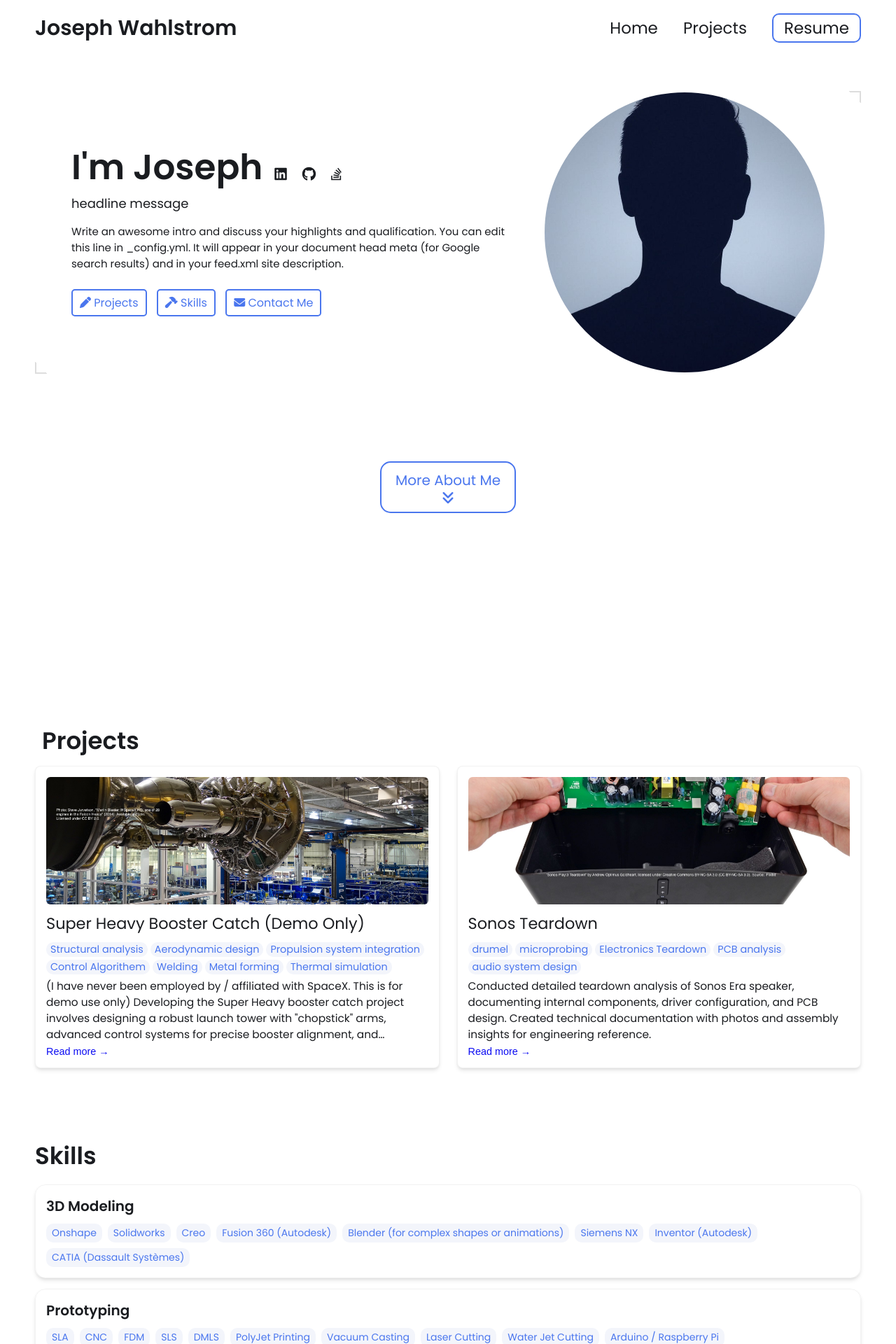
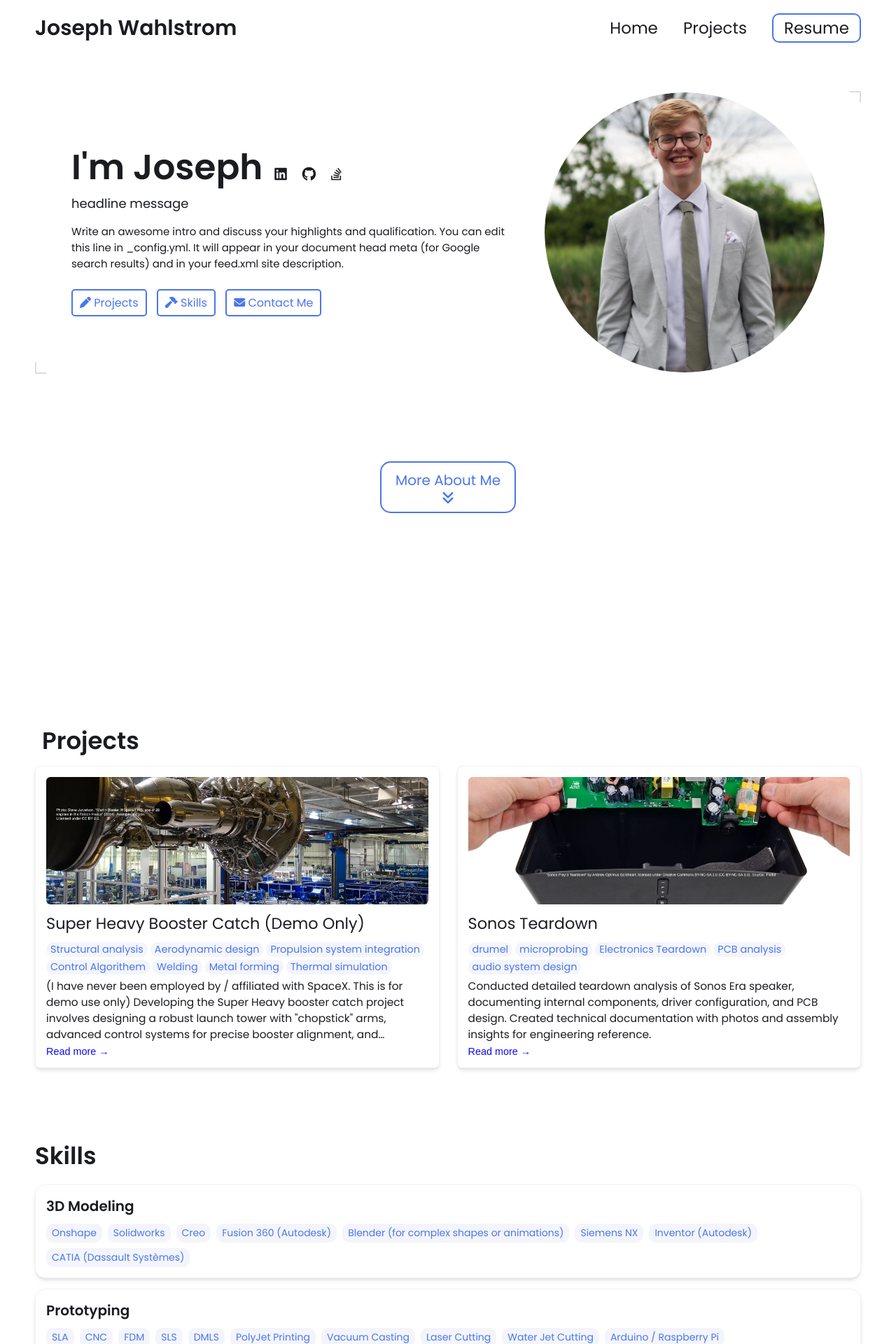
Before and after one commit to JosephWah/JosephW.github.io, a Jekyll site: the page built from index.html, in a window 1280 px wide. Shown: the top 1920 px of the page at 70% size. Built offline with Jekyll 4.4.1, drawn with Linux system fonts in a browser that asks for light colours.

Commit message:
Update _config.yml

```diff
--- a/_config.yml
+++ b/_config.yml
@@ -20,7 +20,7 @@
   Google search results) and in your feed.xml site description.
 
 # Place your profile image in /assets/images/profile-image/folder and edit the file name
-profile_image: ./assets/images/profile-image/avatar.jpeg
+profile_image: ./assets/images/profile-image/IMG_20250523_140031-modified.png
 
 
 # Link your resume
```
